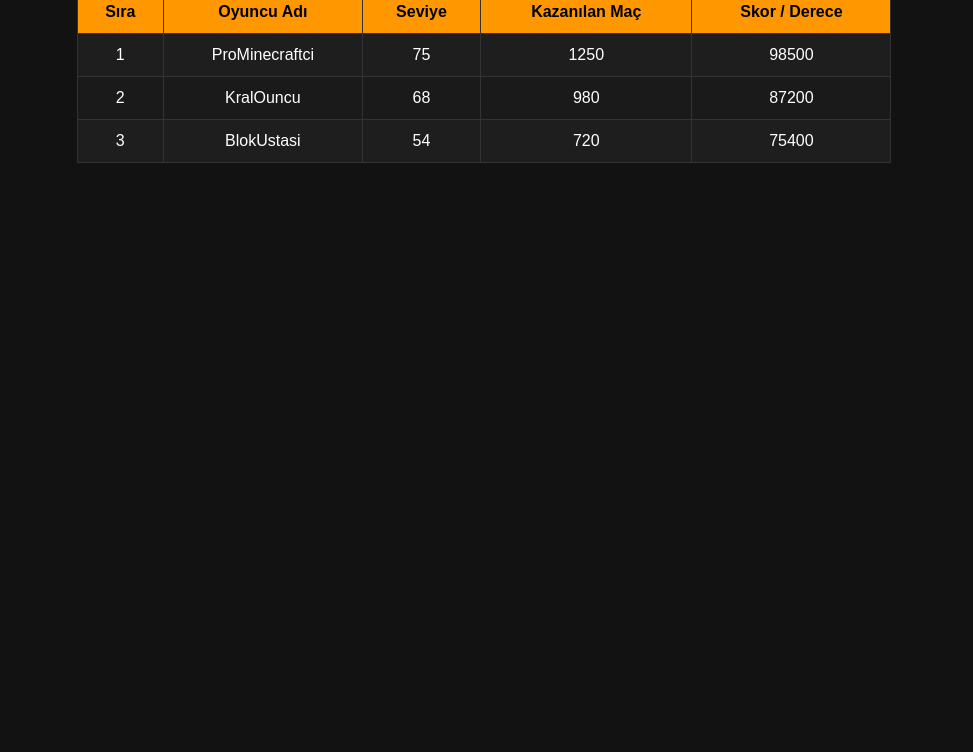
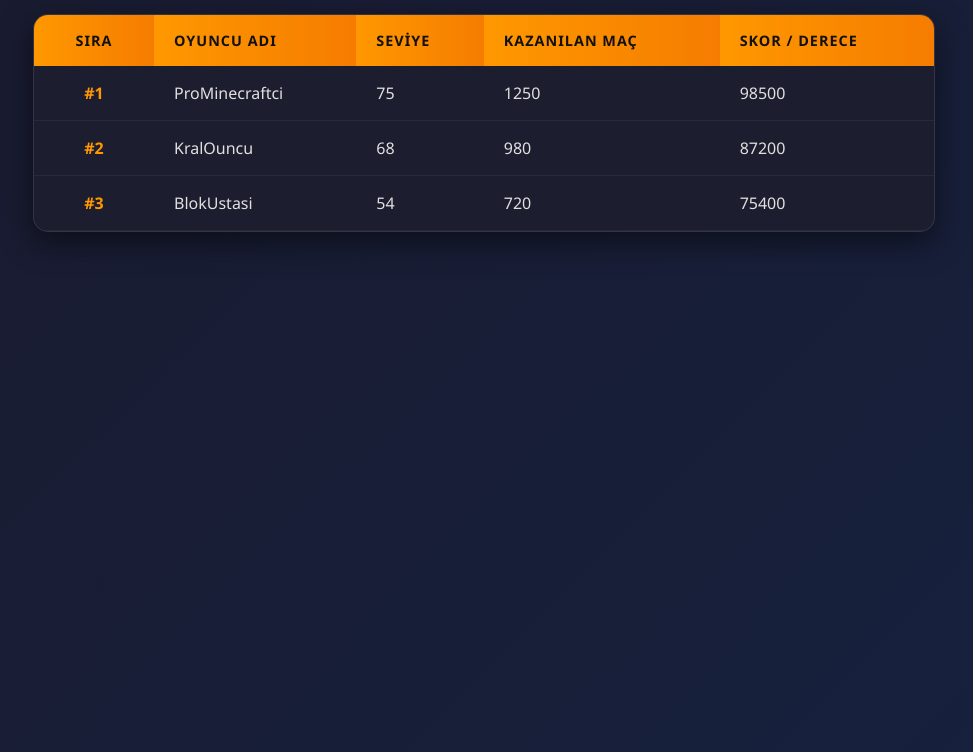
Before and after one commit to thelmets/lboardnow, a plain HTML site: page index.html in a window 1280 px wide. Shown: the part 148-900 px from the top of the page, without its empty margins (156-1129 px from the left). Before the commit the page ends 800 px from the top, so only its background shows below. Drawn offline with Linux system fonts and the light colour scheme.

Commit message:
Update index.html

```diff
--- a/index.html
+++ b/index.html
@@ -4,16 +4,80 @@
     <meta charset="UTF-8">
     <title>Minecraft Liderlik Tablosu</title>
     <style>
-        body { font-family: Arial, sans-serif; background: #121212; color: #fff; text-align: center; padding: 50px; }
-        table { margin: 0 auto; border-collapse: collapse; width: 70%; background: #1e1e1e; }
-        th, td { padding: 12px; border: 1px solid #333; }
-        th { background: #ff9800; color: #000; }
-        tr:nth-child(even) { background: #1a1a1a; }
+        body {
+            font-family: 'Segoe UI', Tahoma, Geneva, Verdana, sans-serif;
+            background: linear-gradient(135deg, #1a1a2e, #16213e);
+            color: #fff;
+            text-align: center;
+            padding: 50px;
+            margin: 0;
+            min-height: 100vh;
+        }
+
+        h1 {
+            font-size: 2.5rem;
+            margin-bottom: 30px;
+            text-shadow: 0 0 10px rgba(255, 152, 0, 0.5);
+            letter-spacing: 1px;
+        }
+
+        .table-container {
+            width: 80%;
+            max-width: 900px;
+            margin: 0 auto;
+            background: rgba(30, 30, 46, 0.85);
+            border-radius: 15px;
+            overflow: hidden;
+            box-shadow: 0 10px 30px rgba(0, 0, 0, 0.5);
+            border: 1px solid rgba(255, 255, 255, 0.1);
+        }
+
+        table {
+            width: 100%;
+            border-collapse: collapse;
+            text-align: left;
+        }
+
+        th, td {
+            padding: 16px 20px;
+        }
+
+        th {
+            background: linear-gradient(90deg, #ff9800, #f57c00);
+            color: #111;
+            font-weight: 700;
+            text-transform: uppercase;
+            font-size: 0.9rem;
+            letter-spacing: 1px;
+        }
+
+        td {
+            border-bottom: 1px solid rgba(255, 255, 255, 0.05);
+            color: #e0e0e0;
+        }
+
+        /* Satırların üzerine gelince parlama efekti */
+        tbody tr {
+            transition: background 0.3s ease, transform 0.2s ease;
+        }
+
+        tbody tr:hover {
+            background: rgba(255, 152, 0, 0.15);
+            transform: scale(1.01);
+        }
+
+        /* İlk 3 oyuncuya özel renkler eklenebilir veya sıra hizalaması */
+        td:first-child, th:first-child {
+            text-align: center;
+            width: 80px;
+        }
     </style>
 </head>
 <body>
 
-    <h1>En İyi Minecraft Oyuncuları</h1>
+    <h1>🏆 En İyi Minecraft Oyuncuları</h1>
+
+    <div class="table-container">
         <table>
             <thead>
                 <tr>
@@ -28,6 +92,7 @@
                 <!-- Veriler JavaScript ile buraya eklenecek -->
             </tbody>
         </table>
+    </div>
 
     <script>
         fetch('oyuncular.json')
@@ -38,7 +103,7 @@
 
                 data.forEach(oyuncu => {
                     const satir = `<tr>
-                        <td>${oyuncu.sira}</td>
+                        <td style="font-weight: bold; color: #ff9800;">#${oyuncu.sira}</td>
                         <td>${oyuncu.isim}</td>
                         <td>${oyuncu.seviye}</td>
                         <td>${oyuncu.mac}</td>
```
Lines whose indentation alone changed are shown as unchanged.
